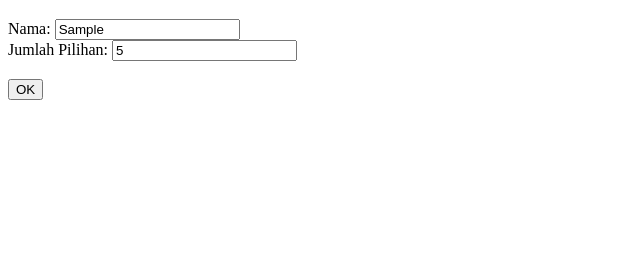
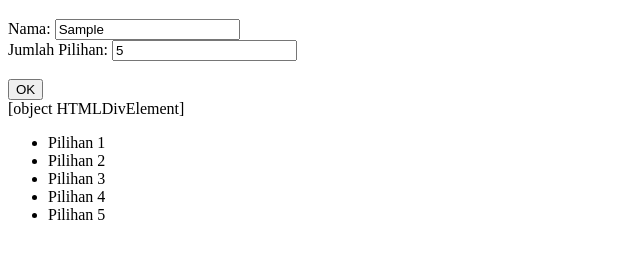
Before and after one commit to michaeldivab/Pemrograman-Berbasis-Platform, a plain HTML site: page Tugas4_225314020/index.html in a window 1280 px wide. Both pictures are taken after typing "Sample", "5" into the empty fields and a click on the button "OK". Shown: the part 61-320 px from the top of the page, without its empty margins (0-640 px from the left). Drawn offline with Linux system fonts and the light colour scheme.

Commit message:
commit kedua

```diff
--- a/Tugas4_225314020/index.html
+++ b/Tugas4_225314020/index.html
@@ -17,6 +17,7 @@
         <br>
         <button type="submit" onclick="submitForm()">OK</button>
     </form>
+    <div id="hasil"></div> <!-- Ini adalah elemen untuk menampilkan hasil -->
     <script src="script.js"></script>
 </body>
 </html>
--- a/Tugas4_225314020/script.js
+++ b/Tugas4_225314020/script.js
@@ -1,3 +1,4 @@
+
 function submitForm() {
     const nama = document.getElementById('nama').value;
     const jumlahPilihan = document.getElementById('jumlahPilihan').value;
@@ -8,12 +9,20 @@ function submitForm() {
         return;
     }
 
-    // Tampilkan hasil
-    const hasil = `
-        Nama: ${nama}
-        <br>
-        Jumlah Pilihan: ${jumlahPilihan}
+    // Buat array untuk menyimpan pilihan
+    const pilihan = [];
+    for (let i = 1; i <= jumlahPilihan; i++) {
+      pilihan.push(`Pilihan ${i}`);
+    }
+
+    // Buat elemen HTML untuk pilihan
+    const pilihanHtml = pilihan.map(pilihan => `<li>${pilihan}</li>`).join('');
+
+    // Tampilkan pilihan di elemen hasil
+    document.getElementById('hasil').innerHTML = `
+      ${hasil}
+      <ul>
+        ${pilihanHtml}
+      </ul>
     `;
-
-    document.getElementById('hasil').innerHTML = hasil;
-}
+  }
```
